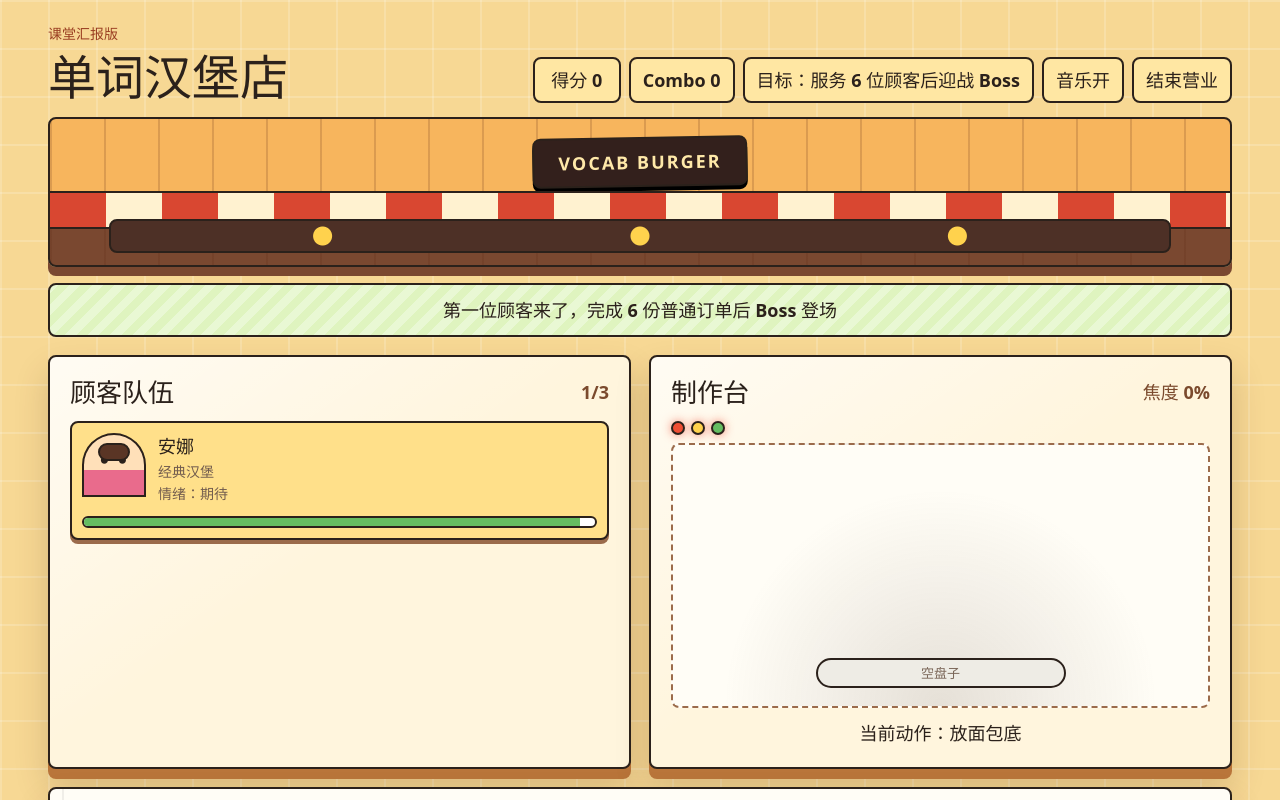
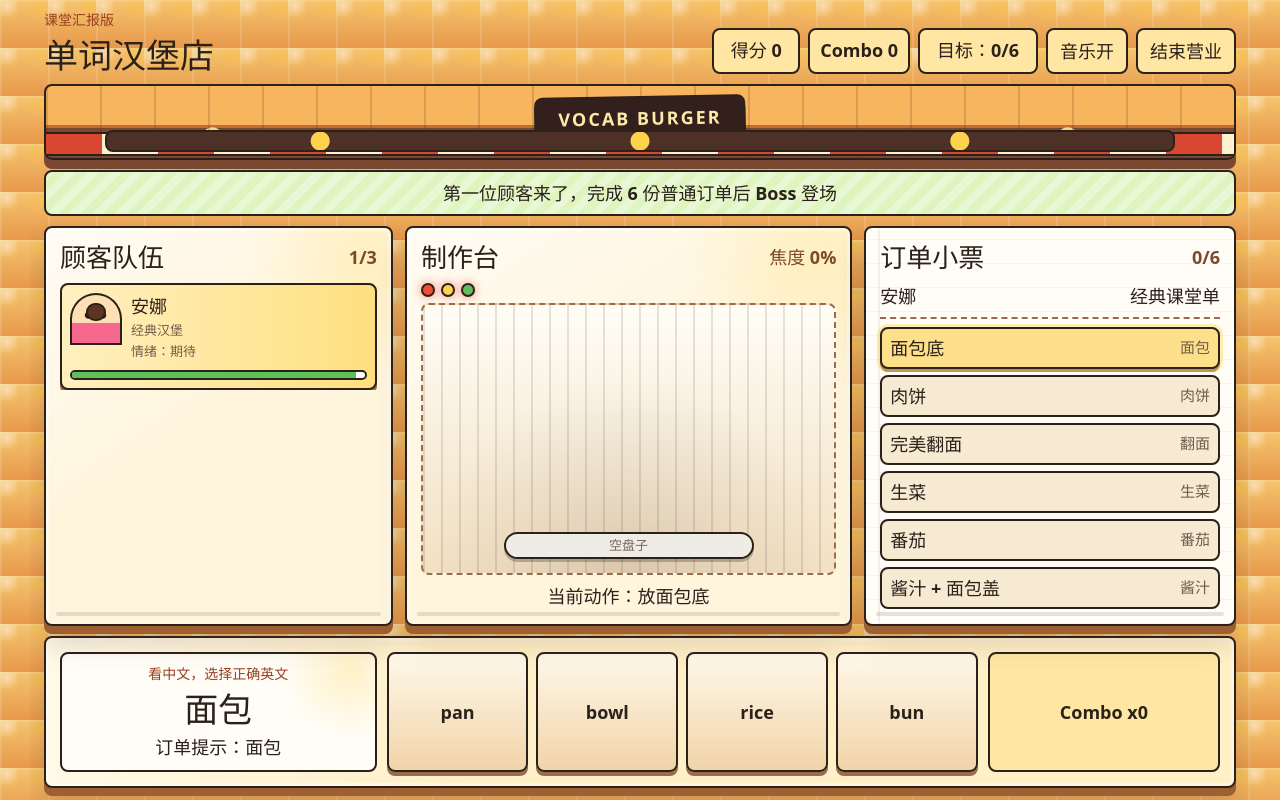
Before and after one commit to 3042535641/vocab-burger-game, a React (Vite) app: page / in a window 1280 px wide. Both pictures are taken after a click on the button "开始营业". Shown: the top 800 px of the page. Built offline with nearby package versions, Linux system fonts and the light colour scheme.

Commit message:
Optimize game layout for one screen

```diff
--- a/src/App.css
+++ b/src/App.css
@@ -5,6 +5,16 @@
   padding: 24px 18px 40px;
   color: #2b211b;
   transition: transform 120ms ease;
+}
+
+.play-shell {
+  display: grid;
+  grid-template-rows: auto 76px auto minmax(0, 1fr) auto;
+  gap: 10px;
+  height: 100svh;
+  min-height: 620px;
+  padding: 10px 14px 12px;
+  overflow: hidden;
 }
 
 .game-shell.impact-correct {
@@ -28,11 +38,13 @@
   border: 2px solid #2b211b;
   border-radius: 8px;
   background:
+    radial-gradient(circle at 92% 8%, rgba(255, 226, 122, 0.32), transparent 24%),
     linear-gradient(145deg, rgba(255, 255, 255, 0.66), transparent 48%),
     #fff5dd;
   box-shadow:
-    0 10px 0 #b9753a,
-    0 18px 34px rgba(83, 49, 24, 0.2);
+    inset 0 0 0 3px rgba(255, 255, 255, 0.34),
+    0 8px 0 #9e5f32,
+    0 16px 28px rgba(83, 49, 24, 0.2);
 }
 
 .intro-panel {
@@ -106,12 +118,20 @@
   align-items: flex-end;
   justify-content: space-between;
   gap: 18px;
-  margin-bottom: 14px;
+  margin-bottom: 0;
 }
 
 .game-header h1,
 .intro-panel h1 {
   margin: 8px 0 0;
+}
+
+.play-shell .game-header h1 {
+  font-size: 34px;
+}
+
+.title-lockup {
+  min-width: 190px;
 }
 
 .stats {
@@ -123,7 +143,7 @@
 
 .stats span {
   min-width: 88px;
-  padding: 8px 12px;
+  padding: 7px 10px;
   border: 2px solid #2b211b;
   border-radius: 8px;
   background: #ffe7a3;
@@ -131,10 +151,14 @@
   text-align: center;
 }
 
+.play-shell .stats span:nth-child(3) {
+  min-width: 120px;
+}
+
 .shop-scene {
   position: relative;
   min-height: 150px;
-  margin-bottom: 16px;
+  margin-bottom: 0;
   overflow: hidden;
   border: 2px solid #2b211b;
   border-radius: 8px;
@@ -147,11 +171,25 @@
   box-shadow: 0 9px 0 #7a4830;
 }
 
+.compact-scene {
+  min-height: 76px;
+  background:
+    linear-gradient(90deg, rgba(92, 40, 20, 0.18) 0 2px, transparent 2px 100%),
+    radial-gradient(circle at 14% 72%, rgba(255, 229, 155, 0.9) 0 10px, transparent 11px),
+    radial-gradient(circle at 86% 72%, rgba(255, 229, 155, 0.9) 0 10px, transparent 11px),
+    linear-gradient(#f7b55d 0 54%, #c56b34 54% 58%, #7a4830 58%);
+  background-size:
+    54px 100%,
+    auto,
+    auto,
+    auto;
+}
+
 .shop-sign {
   position: absolute;
-  top: 18px;
+  top: 10px;
   left: 50%;
-  padding: 10px 24px;
+  padding: 7px 22px;
   border: 2px solid #2b211b;
   border-radius: 8px;
   color: #ffe9a9;
@@ -164,10 +202,10 @@
 
 .awning {
   position: absolute;
-  top: 72px;
+  top: 46px;
   left: 0;
   width: 100%;
-  height: 38px;
+  height: 24px;
   border-block: 2px solid #2b211b;
   background: repeating-linear-gradient(
     90deg,
@@ -179,9 +217,9 @@
 .counter-rail {
   position: absolute;
   right: 5%;
-  bottom: 12px;
+  bottom: 6px;
   left: 5%;
-  height: 34px;
+  height: 22px;
   border: 2px solid #2b211b;
   border-radius: 8px;
   background:
@@ -192,8 +230,8 @@
 }
 
 .banner {
-  margin-bottom: 18px;
-  padding: 12px 16px;
+  margin-bottom: 0;
+  padding: 8px 12px;
   border: 2px solid #2b211b;
   border-radius: 8px;
   background:
@@ -209,19 +247,40 @@
 
 .shop-layout {
   display: grid;
-  grid-template-columns: 1fr 1fr;
-  gap: 18px;
+  grid-template-columns: minmax(250px, 0.92fr) minmax(330px, 1.18fr) minmax(
+      280px,
+      0.98fr
+    );
+  gap: 12px;
+  min-height: 0;
 }
 
 .customer-line,
 .burger-station,
 .order-ticket,
 .quiz-panel {
-  padding: 20px;
+  padding: 14px;
 }
 
-.quiz-panel {
-  grid-column: 1 / -1;
+.customer-line,
+.burger-station,
+.order-ticket {
+  min-height: 0;
+  overflow: hidden;
+  position: relative;
+}
+
+.customer-line::after,
+.burger-station::after,
+.order-ticket::after {
+  content: '';
+  position: absolute;
+  right: 10px;
+  bottom: 8px;
+  left: 10px;
+  height: 4px;
+  border-radius: 999px;
+  background: rgba(43, 33, 27, 0.12);
 }
 
 .section-heading {
@@ -229,7 +288,7 @@
   align-items: center;
   justify-content: space-between;
   gap: 12px;
-  margin-bottom: 14px;
+  margin-bottom: 10px;
 }
 
 .section-heading h2 {
@@ -248,24 +307,32 @@
 
 .customer-list {
   display: grid;
-  gap: 10px;
+  gap: 8px;
+  max-height: 100%;
+  overflow: hidden;
 }
 
 .customer-ticket {
   display: grid;
-  grid-template-columns: 64px 1fr;
-  gap: 12px;
+  grid-template-columns: 52px 1fr;
+  gap: 9px;
   width: 100%;
-  padding: 10px;
+  padding: 8px;
   background:
     linear-gradient(90deg, rgba(255, 255, 255, 0.65), transparent),
     #fffaf0;
   text-align: left;
   box-shadow: 0 4px 0 #9b6b4b;
+  transition:
+    transform 120ms ease,
+    filter 120ms ease;
 }
 
 .customer-ticket.active {
-  background: #ffe08a;
+  background:
+    linear-gradient(90deg, rgba(255, 255, 255, 0.5), transparent),
+    #ffe08a;
+  filter: saturate(1.12);
 }
 
 .customer-ticket.worried {
@@ -286,7 +353,7 @@
   display: grid;
   position: relative;
   place-items: center;
-  min-height: 64px;
+  min-height: 52px;
   border: 2px solid #2b211b;
   border-radius: 999px 999px 10px 10px;
   background:
@@ -359,12 +426,12 @@
 
 .customer-info span {
   color: #725c4e;
-  font-size: 14px;
+  font-size: 13px;
 }
 
 .patience-bar {
   grid-column: 1 / -1;
-  height: 12px;
+  height: 10px;
   overflow: hidden;
   border: 2px solid #2b211b;
   border-radius: 999px;
@@ -394,7 +461,7 @@
 .grill-lights {
   display: flex;
   gap: 6px;
-  margin-bottom: 8px;
+  margin-bottom: 6px;
 }
 
 .grill-lights span {
@@ -420,13 +487,18 @@
   flex-direction: column;
   justify-content: flex-end;
   align-items: center;
-  min-height: 265px;
-  padding: 18px;
+  min-height: 238px;
+  padding: 14px;
   border: 2px dashed #9b6b4b;
   border-radius: 8px;
   background:
+    linear-gradient(90deg, rgba(43, 33, 27, 0.12) 0 2px, transparent 2px 18px),
     radial-gradient(circle at 50% 100%, rgba(96, 75, 56, 0.16), transparent 58%),
-    #fffdf6;
+    linear-gradient(#fffdf6, #f2e0c2);
+  background-size:
+    18px 100%,
+    auto,
+    auto;
 }
 
 .burger-layer,
@@ -434,12 +506,13 @@
   display: grid;
   place-items: center;
   width: min(320px, 86%);
-  min-height: 30px;
-  margin-top: 5px;
+  min-height: 27px;
+  margin-top: 4px;
   border: 2px solid #2b211b;
   border-radius: 999px;
   font-size: 13px;
   font-weight: 900;
+  box-shadow: 0 3px 0 rgba(43, 33, 27, 0.28);
 }
 
 .empty-plate {
@@ -450,7 +523,7 @@
 
 .bottom-bun,
 .top-bun {
-  min-height: 40px;
+  min-height: 34px;
   background:
     radial-gradient(circle at 22% 34%, #fff3b1 0 3px, transparent 4px),
     radial-gradient(circle at 54% 28%, #fff3b1 0 3px, transparent 4px),
@@ -506,15 +579,15 @@
 }
 
 .current-step {
-  margin: 12px 0 0;
+  margin: 8px 0 0;
   font-weight: 900;
   text-align: center;
 }
 
 .order-ticket {
-  grid-column: 1 / -1;
   background:
     linear-gradient(90deg, transparent 0 12px, rgba(0, 0, 0, 0.06) 12px 14px, transparent 14px),
+    repeating-linear-gradient(0deg, rgba(43, 33, 27, 0.045) 0 1px, transparent 1px 24px),
     #fffdf6;
 }
 
@@ -522,25 +595,27 @@
   display: flex;
   justify-content: space-between;
   gap: 12px;
-  margin-bottom: 12px;
-  padding-bottom: 10px;
+  margin-bottom: 8px;
+  padding-bottom: 8px;
   border-bottom: 2px dashed #9b6b4b;
 }
 
 .recipe-list {
   display: grid;
-  grid-template-columns: repeat(4, minmax(0, 1fr));
-  gap: 8px;
+  grid-template-columns: 1fr;
+  gap: 6px;
   margin: 0;
   padding: 0;
   list-style: none;
 }
 
 .recipe-list li {
-  display: grid;
-  gap: 2px;
-  min-height: 62px;
-  padding: 8px;
+  display: flex;
+  align-items: center;
+  justify-content: space-between;
+  gap: 8px;
+  min-height: 38px;
+  padding: 6px 8px;
   border: 2px solid #2b211b;
   border-radius: 8px;
   background: #f7ead3;
@@ -553,7 +628,9 @@
 
 .recipe-list li.current {
   background: #ffe08a;
-  box-shadow: 0 0 0 3px rgba(255, 210, 77, 0.4);
+  box-shadow:
+    0 0 0 3px rgba(255, 210, 77, 0.4),
+    0 3px 0 #9b6b4b;
 }
 
 .recipe-list small {
@@ -563,46 +640,61 @@
 
 .quiz-panel {
   display: grid;
-  gap: 16px;
+  grid-template-columns: minmax(220px, 0.75fr) minmax(0, 1.4fr) minmax(
+      180px,
+      0.55fr
+    );
+  align-items: stretch;
+  gap: 10px;
+  min-height: 128px;
+  background:
+    linear-gradient(90deg, rgba(255, 255, 255, 0.58), transparent 35%),
+    #fff0c8;
 }
 
 .question-card {
-  padding: 18px;
+  display: grid;
+  align-content: center;
+  padding: 10px 12px;
   border: 2px solid #2b211b;
   border-radius: 8px;
-  background: #fffdf6;
+  background:
+    radial-gradient(circle at 92% 14%, rgba(255, 210, 77, 0.28), transparent 22%),
+    #fffdf6;
   text-align: center;
 }
 
 .question-card h2 {
-  margin: 8px 0;
-  font-size: 44px;
+  margin: 5px 0;
+  font-size: 34px;
 }
 
 .answer-grid {
   display: grid;
   grid-template-columns: repeat(4, minmax(0, 1fr));
-  gap: 10px;
+  gap: 8px;
 }
 
 .answer-button {
-  min-height: 54px;
-  padding: 10px 12px;
+  min-height: 78px;
+  padding: 10px;
   background: linear-gradient(#fff8ea, #f1d4a8);
   box-shadow: 0 4px 0 #9b6b4b;
+  font-size: 18px;
+  letter-spacing: 0;
 }
 
 .quiz-footer {
-  display: flex;
-  flex-wrap: wrap;
-  align-items: center;
-  justify-content: space-between;
-  gap: 10px;
+  display: grid;
+  align-content: stretch;
+  gap: 8px;
 }
 
 .combo,
 .feedback {
-  padding: 10px 12px;
+  display: grid;
+  place-items: center;
+  padding: 8px 10px;
   border: 2px solid #2b211b;
   border-radius: 8px;
   font-weight: 900;
@@ -625,6 +717,12 @@
 }
 
 @media (max-width: 900px) {
+  .play-shell {
+    height: auto;
+    min-height: 100svh;
+    overflow: visible;
+  }
+
   .game-shell {
     padding: 18px 12px 32px;
   }
@@ -650,6 +748,14 @@
   .recipe-list,
   .answer-grid {
     grid-template-columns: 1fr 1fr;
+  }
+
+  .quiz-panel {
+    grid-template-columns: 1fr;
+  }
+
+  .answer-button {
+    min-height: 54px;
   }
 
   .question-card h2 {
--- a/src/App.tsx
+++ b/src/App.tsx
@@ -70,10 +70,7 @@ const buildSteps = (isBoss: boolean): BurgerStep[] => {
   })
 }
 
-const createCustomer = (
-  id: number,
-  forceBoss = false,
-): Customer => {
+const createCustomer = (id: number, forceBoss = false): Customer => {
   const isBoss = forceBoss
   const maxPatience = isBoss ? bossPatience : basePatience
   const profile = customerProfiles[id % customerProfiles.length]
@@ -139,7 +136,7 @@ function App() {
     ? bossDefeated
       ? 'Boss 已完成'
       : 'Boss 战进行中'
-    : `目标：服务 ${targetRegularServed} 位顾客后迎战 Boss`
+    : `目标：${servedCount}/${targetRegularServed}`
 
   useEffect(() => {
     return () => gameAudio.stopMusic()
@@ -454,7 +451,11 @@ function App() {
             完成 {servedCount} 份普通汉堡，流失 {lostCustomers} 位顾客，最高连对{' '}
             {bestCombo} 题。
           </p>
-          <p>{bossDefeated ? 'Boss 已完成，适合课堂展示收尾。' : 'Boss 未完成，可以再开一局。'}</p>
+          <p>
+            {bossDefeated
+              ? 'Boss 已完成，适合课堂展示收尾。'
+              : 'Boss 未完成，可以再开一局。'}
+          </p>
           <button type="button" className="primary-action" onClick={startGame}>
             再开一局
           </button>
@@ -464,9 +465,9 @@ function App() {
   }
 
   return (
-    <main className={`game-shell ${impact ? `impact-${impact}` : ''}`}>
+    <main className={`game-shell play-shell ${impact ? `impact-${impact}` : ''}`}>
       <header className="game-header">
-        <div>
+        <div className="title-lockup">
           <p className="eyebrow">课堂汇报版</p>
           <h1>单词汉堡店</h1>
         </div>
@@ -483,7 +484,7 @@ function App() {
         </div>
       </header>
 
-      <section className="shop-scene" aria-label="汉堡店场景">
+      <section className="shop-scene compact-scene" aria-label="汉堡店场景">
         <div className="shop-sign">VOCAB BURGER</div>
         <div className="awning" aria-hidden="true" />
         <div className="counter-rail" aria-hidden="true" />
@@ -504,6 +505,8 @@ function App() {
           targetServed={targetRegularServed}
           bossSpawned={bossSpawned}
         />
+      </div>
+
       <QuizPanel
         customer={activeCustomer}
         question={activeQuestion}
@@ -511,7 +514,6 @@ function App() {
         combo={combo}
         onAnswer={handleAnswer}
       />
-      </div>
     </main>
   )
 }
--- a/src/index.css
+++ b/src/index.css
@@ -17,9 +17,11 @@ body {
   min-height: 100svh;
   margin: 0;
   background:
-    linear-gradient(rgba(255, 255, 255, 0.18) 2px, transparent 2px),
-    linear-gradient(90deg, rgba(255, 255, 255, 0.18) 2px, transparent 2px),
-    #f7d894;
+    radial-gradient(circle at 14% 12%, rgba(255, 255, 255, 0.45), transparent 22%),
+    radial-gradient(circle at 86% 18%, rgba(255, 196, 58, 0.35), transparent 24%),
+    linear-gradient(rgba(255, 255, 255, 0.14) 2px, transparent 2px),
+    linear-gradient(90deg, rgba(255, 255, 255, 0.14) 2px, transparent 2px),
+    linear-gradient(180deg, #f5c56f 0%, #e7984b 100%);
   background-size: 48px 48px;
 }
 
```
Lines whose indentation alone changed are shown as unchanged.
